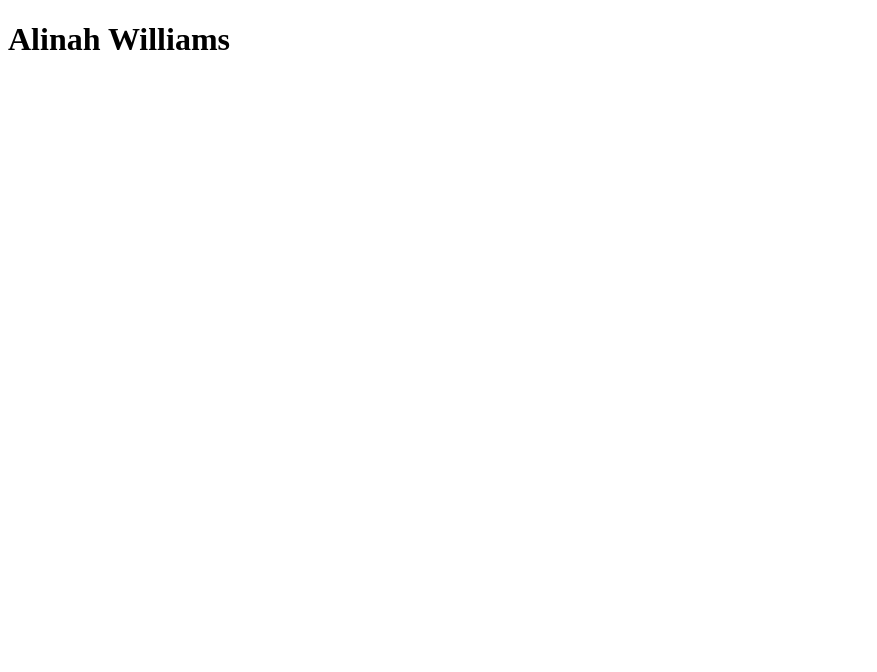
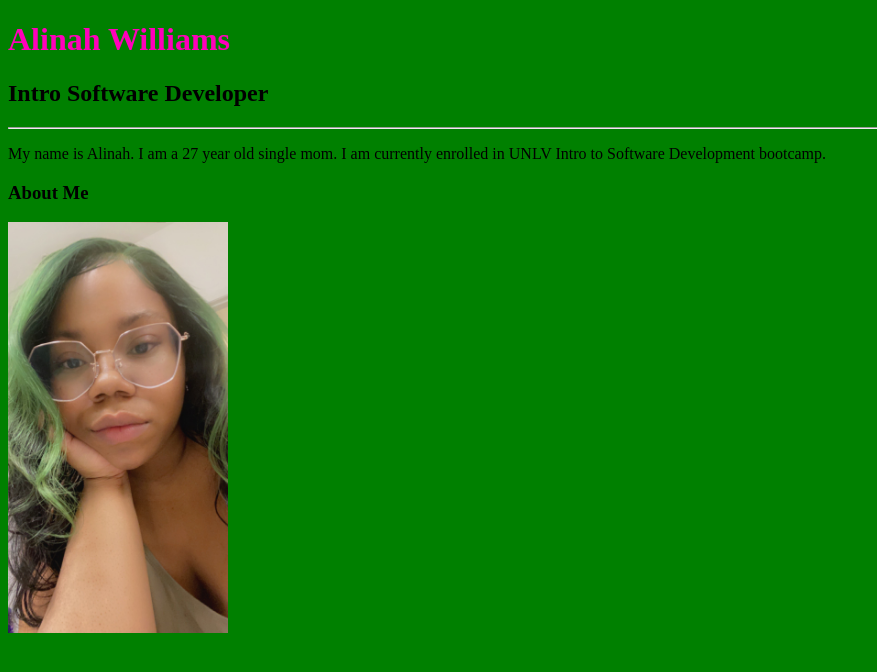
Before and after one commit to AlinahW/my_portfolio_UNLV, a plain HTML site: page index.html in a window 1280 px wide. Shown: the whole page, without its empty margins (0-877 px from the left). Drawn offline with Linux system fonts and the light colour scheme.

Commit message:
made more chnages

```diff
--- /dev/null
+++ b/assets/style.css
@@ -0,0 +1,6 @@
+body {
+    background: green;
+}
+h1 {
+    color: rgb(255, 0, 187)
+}
--- a/index.html
+++ b/index.html
@@ -8,5 +8,16 @@
 </head>
 <body>
     <h1>Alinah Williams</h1>
+
+    <h2>Intro Software Developer</h2>
+    <hr>
+
+    <p>My name is Alinah. I am a 27 year old
+        single mom. I am currently enrolled in UNLV
+        Intro to Software Development bootcamp.
+    </p>
+    <h3> About Me </h3>
+    <img alt="It's me!" src="./assets/images/IMG_7302.jpeg" style="width:220px">
+    <link rel="stylesheet" href="./assets/style.css">
 </body>
 </html>
```
Also changed, not shown: assets/images/IMG_7302.jpeg (added).
